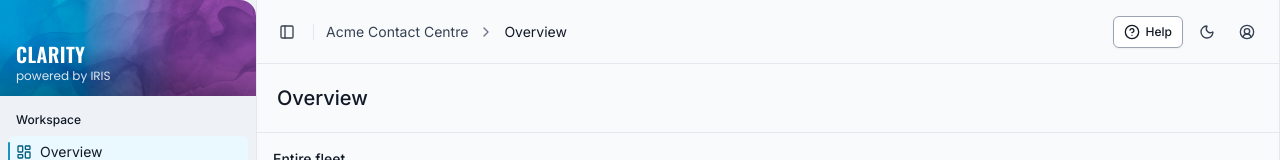
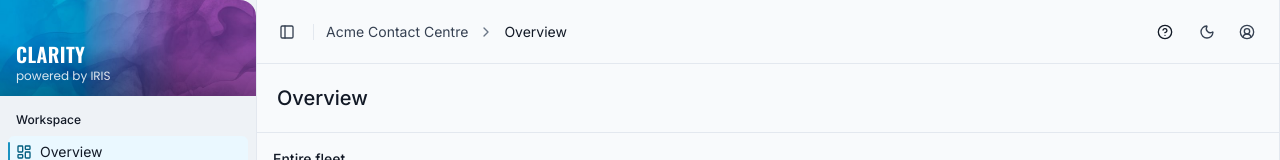
Before and after one commit to mynameiseeyern/Clarion-prototype, a React (Vite) app: page / in a window 1280 px wide. Shown: the top 160 px of the page. Built offline with nearby package versions, Linux system fonts and the light colour scheme.

Commit message:
Update Topbar.tsx

```diff
--- a/src/components/dashboard/Topbar.tsx
+++ b/src/components/dashboard/Topbar.tsx
@@ -59,10 +59,9 @@ export function Topbar({
 
       <div className="flex items-center gap-4">
         <div className="flex items-center gap-2">
-          <Button asChild variant="outline" size="sm">
-            <a href="/support.html" target="_blank" rel="noreferrer">
+          <Button asChild variant="ghost" size="icon">
+            <a href="/support.html" target="_blank" rel="noreferrer" aria-label="Help">
               <HelpCircle />
-              Help
             </a>
           </Button>
           <IconButton label="Toggle theme" onClick={onToggleTheme}>
```
